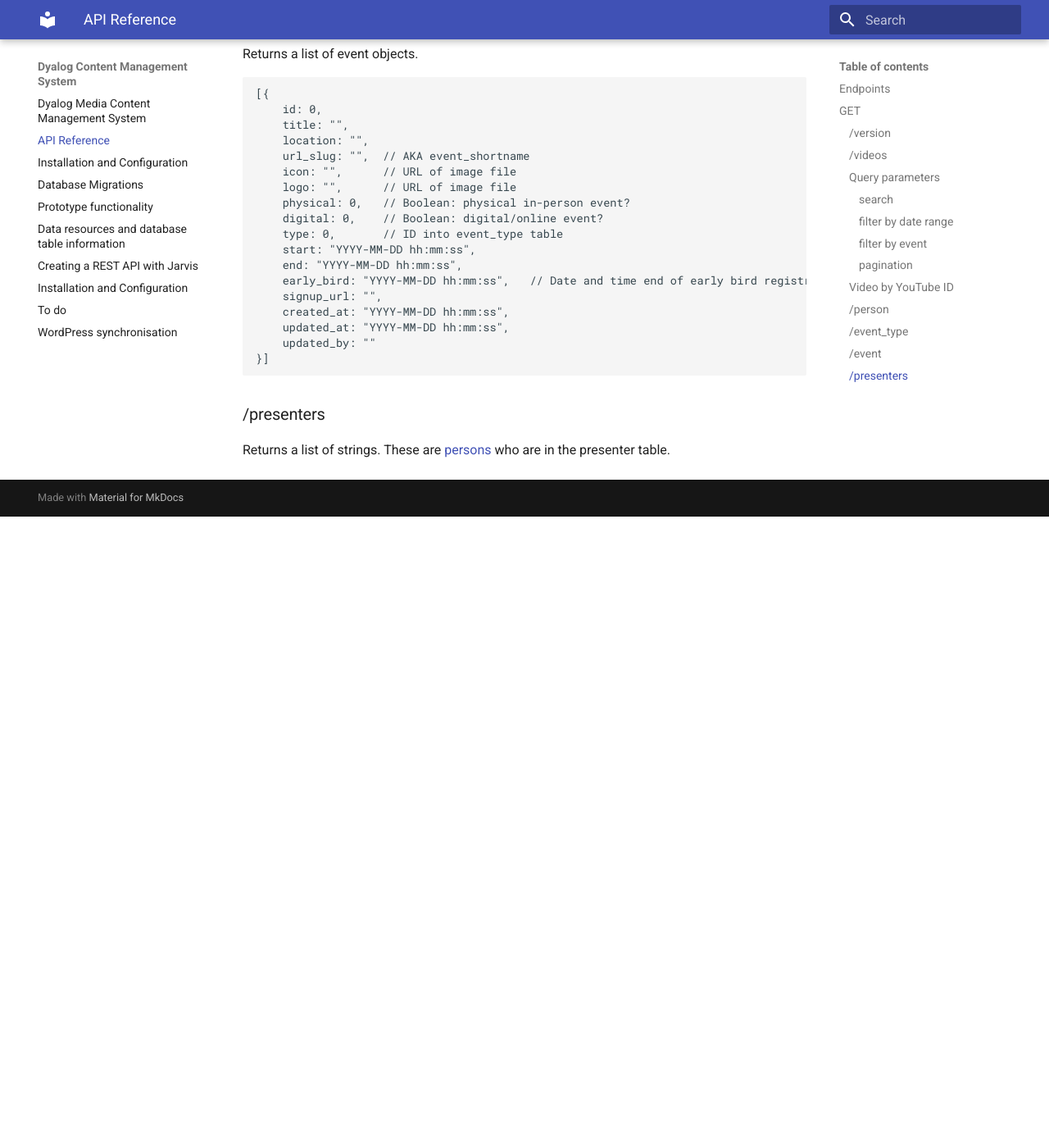
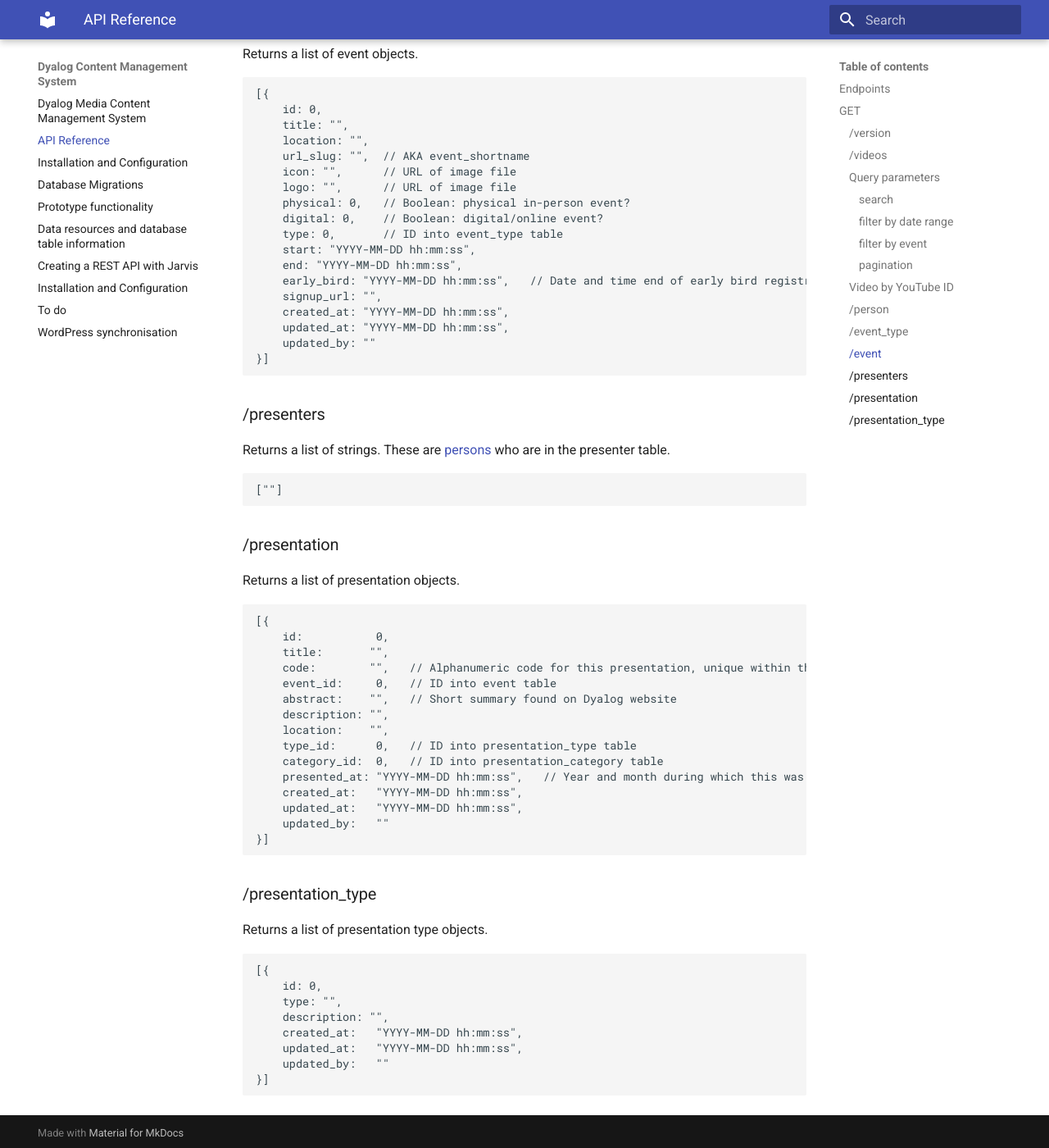
Before and after one commit to Dyalog/DCMS, an MkDocs documentation site: the page built from docs/api.md, in a window 1280 px wide and 1400 px high, scrolled down 3328 px. Shown: the whole window at 82% size. Built offline with MkDocs 1.6.1 and Material for MkDocs 9.7.7, drawn with Linux system fonts in a browser that asks for light colours; before the commit the page ends 3958 px from its top, so only the background shows below that.

Commit message:
GET /presentation, /presentation_type

````diff
--- a/docs/api.md
+++ b/docs/api.md
@@ -163,3 +163,42 @@
 
 ### /presenters
 Returns a list of strings. These are [persons](#person) who are in the presenter table.
+
+```JSON5
+[""]
+```
+
+### /presentation
+Returns a list of presentation objects.
+
+```JSON5
+[{
+    id:           0,
+    title:       "",
+    code:        "",   // Alphanumeric code for this presentation, unique within this event
+    event_id:     0,   // ID into event table
+    abstract:    "",   // Short summary found on Dyalog website
+    description: "",
+    location:    "",
+    type_id:      0,   // ID into presentation_type table
+    category_id:  0,   // ID into presentation_category table
+    presented_at: "YYYY-MM-DD hh:mm:ss",   // Year and month during which this was presented
+    created_at:   "YYYY-MM-DD hh:mm:ss",
+    updated_at:   "YYYY-MM-DD hh:mm:ss",
+    updated_by:   ""
+}]
+```
+
+### /presentation_type
+Returns a list of presentation type objects.
+
+```JSON5
+[{
+    id: 0,
+    type: "",
+    description: "",
+    created_at:   "YYYY-MM-DD hh:mm:ss",
+    updated_at:   "YYYY-MM-DD hh:mm:ss",
+    updated_by:   ""
+}]
+```
````
Also changed, not shown: docs/todo.md (+2 -2 lines), 3 other files.
